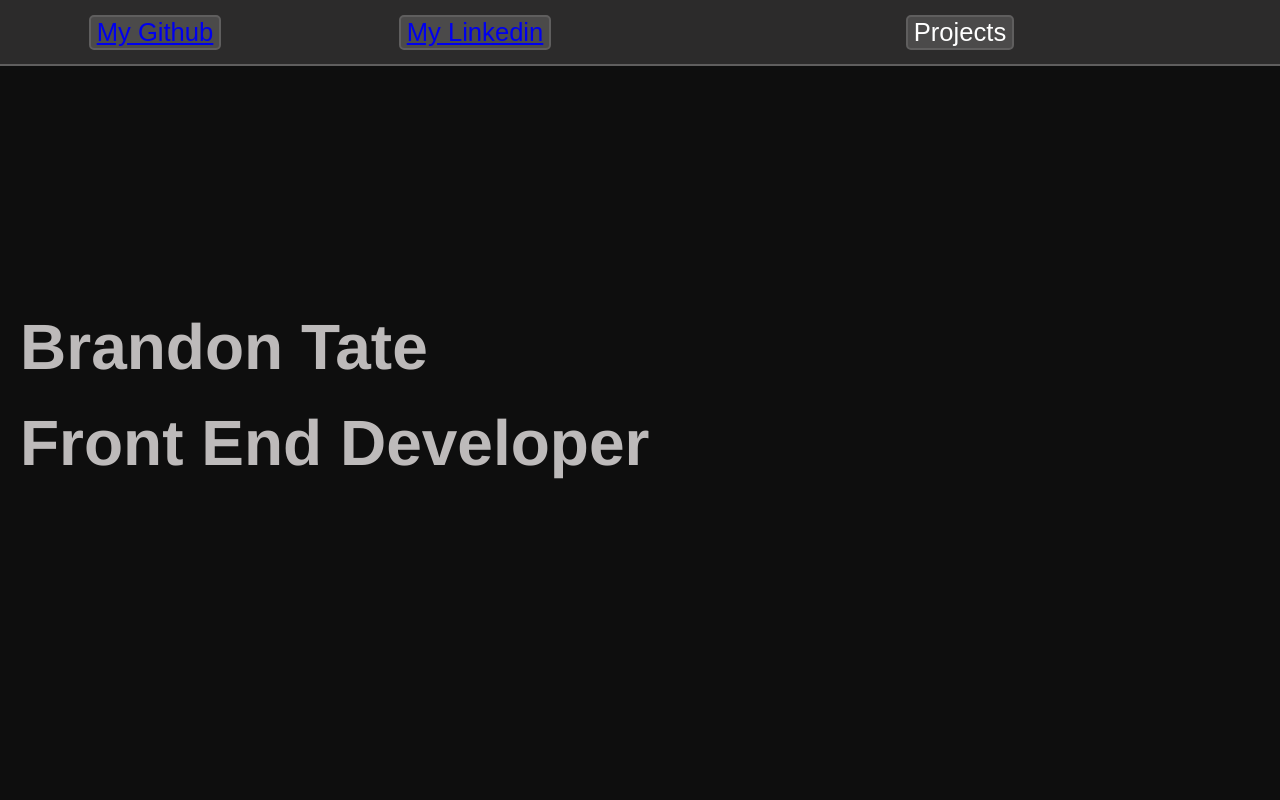
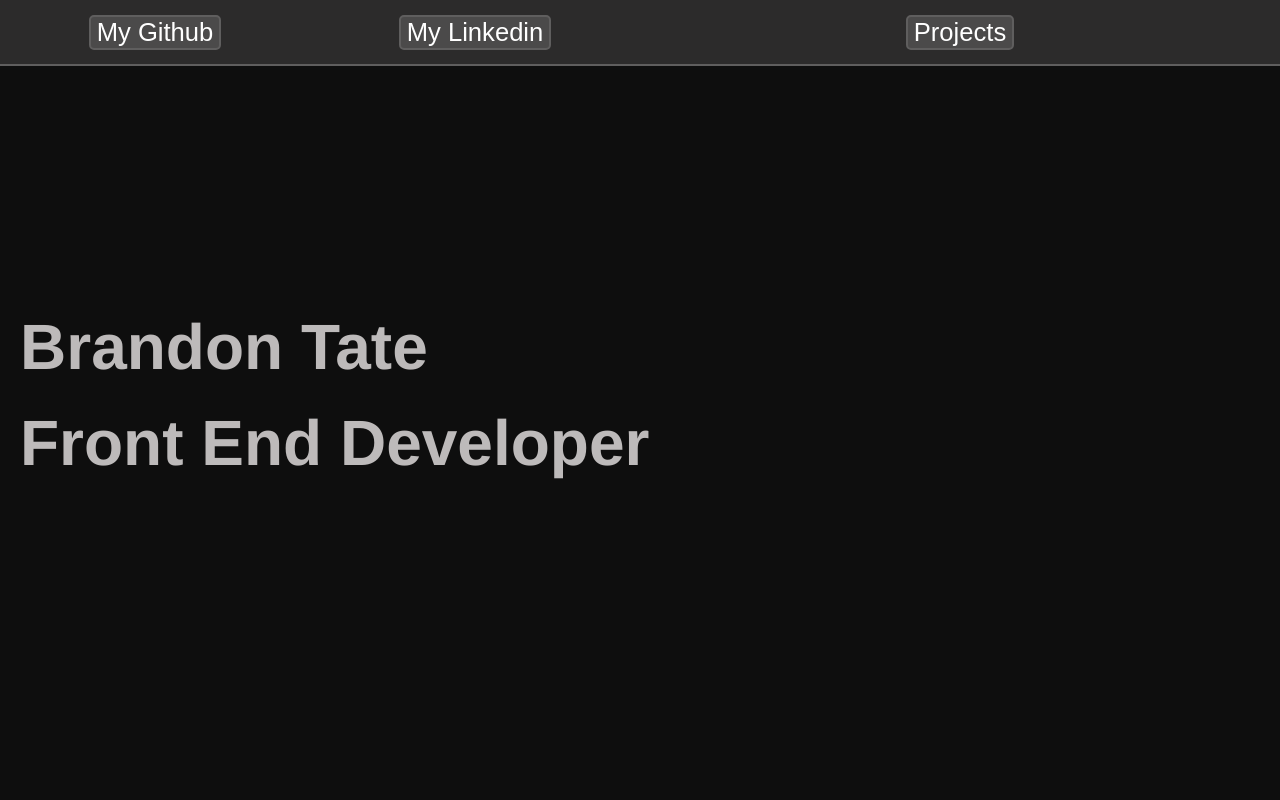
Before and after one commit to TatesWorkAcc/portfolio-site, a React (Vite) app: page / in a window 1280 px wide. Shown: the top 800 px of the page. Built offline with nearby package versions, Linux system fonts and the light colour scheme.

Commit message:
Made links not underline and colored

```diff
--- a/src/Header.jsx
+++ b/src/Header.jsx
@@ -8,12 +8,12 @@ function Header(){
                     whileHover={{scale: 1.1}}
                     whileTap={{scale: 0.95}}
                     >
-                    <a href="https://github.com/TatesWorkAcc">My Github</a>
+                    <a className="no-underline" href="https://github.com/TatesWorkAcc">My Github</a>
                 </motion.button>
                 <motion.button className="link header-button"
                     whileHover={{scale: 1.1}}
                     whileTap={{scale: 0.95}}
-                    ><a href="https://www.linkedin.com/in/brandon-tate-2bb32b2b1/">My Linkedin</a>
+                    ><a className="no-underline" href="https://www.linkedin.com/in/brandon-tate-2bb32b2b1/">My Linkedin</a>
                 </motion.button>
             </div>
             <div className="header-grid">
--- a/src/index.css
+++ b/src/index.css
@@ -38,7 +38,10 @@ html, body {
   transition: transform .3 ease;
   cursor: pointer;
 }
-
+a{
+  text-decoration: none;
+  color: inherit;
+}
 /* name */
 .name-container{
   display: flex;
```
